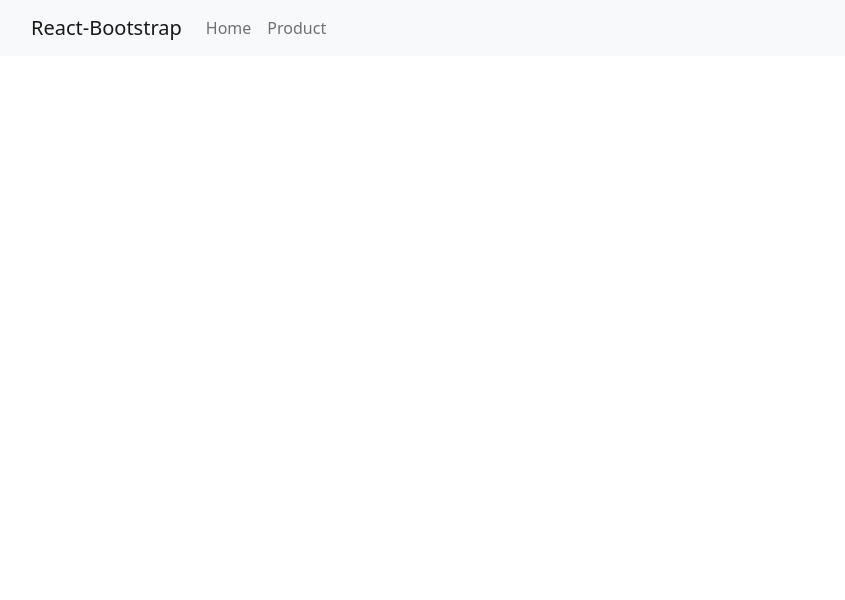
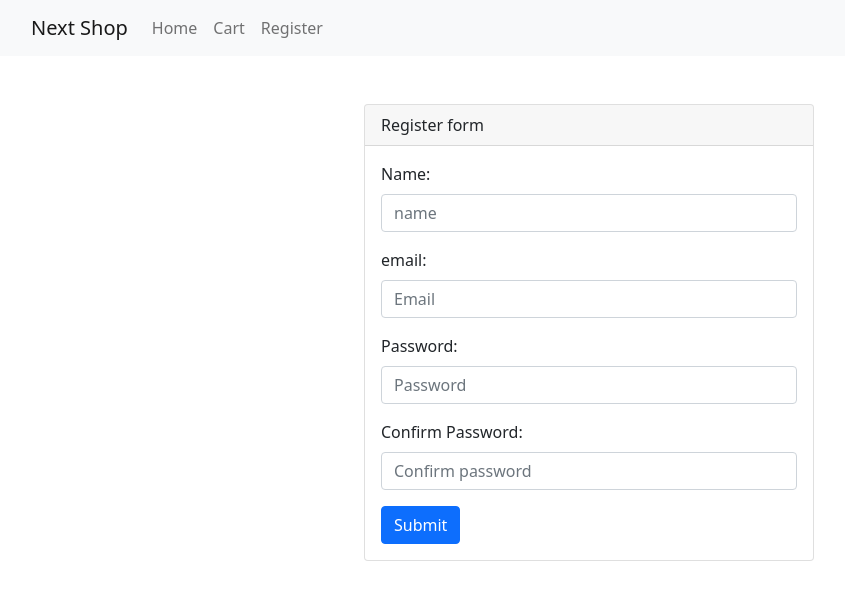
Before and after one commit to SamanKeighobadi/nextjs-shop, a Next.js app: page /register in a window 1280 px wide. Shown: the top 600 px of the page, without its empty margins (51-896 px from the left). Built offline with nearby package versions, Linux system fonts and the light colour scheme.

Commit message:
create register form

```diff
--- a/components/common/Header.jsx
+++ b/components/common/Header.jsx
@@ -1,18 +1,25 @@
 import React from "react";
-import {  Container, Nav, Navbar } from "react-bootstrap";
+import { Container, Nav, Navbar } from "react-bootstrap";
+import Link from "next/link";
 
 const Header = () => {
   return (
     <div>
       <Navbar bg="light" expand="lg">
         <Container>
-          <Navbar.Brand href="#home">React-Bootstrap</Navbar.Brand>
+          <Navbar.Brand href="#home">Next Shop</Navbar.Brand>
           <Navbar.Toggle aria-controls="basic-navbar-nav" />
           <Navbar.Collapse id="basic-navbar-nav">
-            <Nav className="me-auto " >
-              <Nav.Link href="#home">Home</Nav.Link>
-              <Nav.Link href="#link">Product</Nav.Link>
-
+            <Nav className="me-auto ">
+              <Link href="/" passHref>
+                <Nav.Link>Home</Nav.Link>
+              </Link>
+              <Link href="/cart" passHref>
+                <Nav.Link>Cart</Nav.Link>
+              </Link>
+              <Link href="/register" passHref >
+              <Nav.Link>Register</Nav.Link>
+              </Link>
             </Nav>
           </Navbar.Collapse>
         </Container>
--- a/pages/index.js
+++ b/pages/index.js
@@ -4,7 +4,9 @@ import styles from '../styles/Home.module.css'
 export default function Home() {
   return (
     <div className={styles.container}>
-
+        <Head>
+            <title> Home </title>
+        </Head>
         <h1> Home </h1>
     </div>
   )
--- a/pages/register/index.jsx
+++ b/pages/register/index.jsx
@@ -1,15 +1,46 @@
-import React from 'react';
-import Head from 'next/head';
-
+import React from "react";
+import Head from "next/head";
+// React components
+import {
+  Form,
+  FormControl,
+  FormGroup,
+  Card,
+  Button,
+} from "react-bootstrap";
 
 const Register = () => {
   return (
-        <div>
+    <div className="d-flex justify-content-center">
       <Head>
         <title>Register</title>
       </Head>
+      <Card className="mt-5 mx-2" style={{ width: "450px" }}>
+        <Card.Header>Register form</Card.Header>
+        <Card.Body>
+          <Form >
+            <FormGroup className="mb-3">
+              <Form.Label>Name:</Form.Label>
+              <FormControl type="text" placeholder="name" />
+            </FormGroup>
+            <FormGroup className="mb-3">
+              <Form.Label>email:</Form.Label>
+              <FormControl type="email" placeholder="Email" />
+            </FormGroup>
+            <FormGroup className="mb-3">
+              <Form.Label>Password:</Form.Label>
+              <FormControl type="password" placeholder="Password" />
+            </FormGroup>
+            <FormGroup className="mb-3">
+              <Form.Label>Confirm Password:</Form.Label>
+              <FormControl type="password" placeholder="Confirm password" />
+            </FormGroup>
+            <Button>Submit</Button>
+          </Form>
+        </Card.Body>
+      </Card>
     </div>
   );
-}
+};
 
 export default Register;
```
Also changed, not shown: pages/cart/index.js (added, +11 -0 lines). Lines whose indentation alone changed are shown as unchanged.
